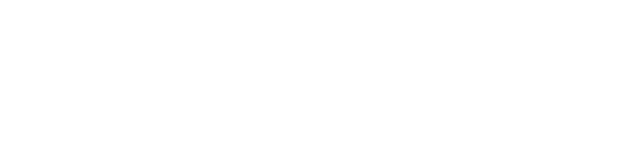
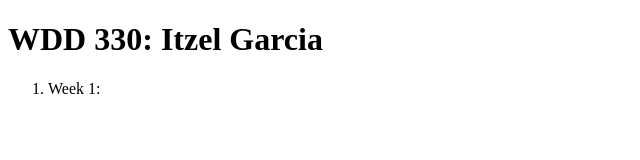
Before and after one commit to izzya1984/Izwdd330, a plain HTML site: page index.html in a window 1280 px wide. Shown: the whole page, without its empty margins (0-640 px from the left). Drawn offline with Linux system fonts and the light colour scheme.

Commit message:
Update index.html

```diff
--- a/index.html
+++ b/index.html
@@ -12,5 +12,10 @@
 
 <body>
 
+	<h1>WDD 330: Itzel Garcia</h1>
+    <ol>
+        <li>Week 1:</li>
+       </ol>
+
 </body>
 </html>
```
